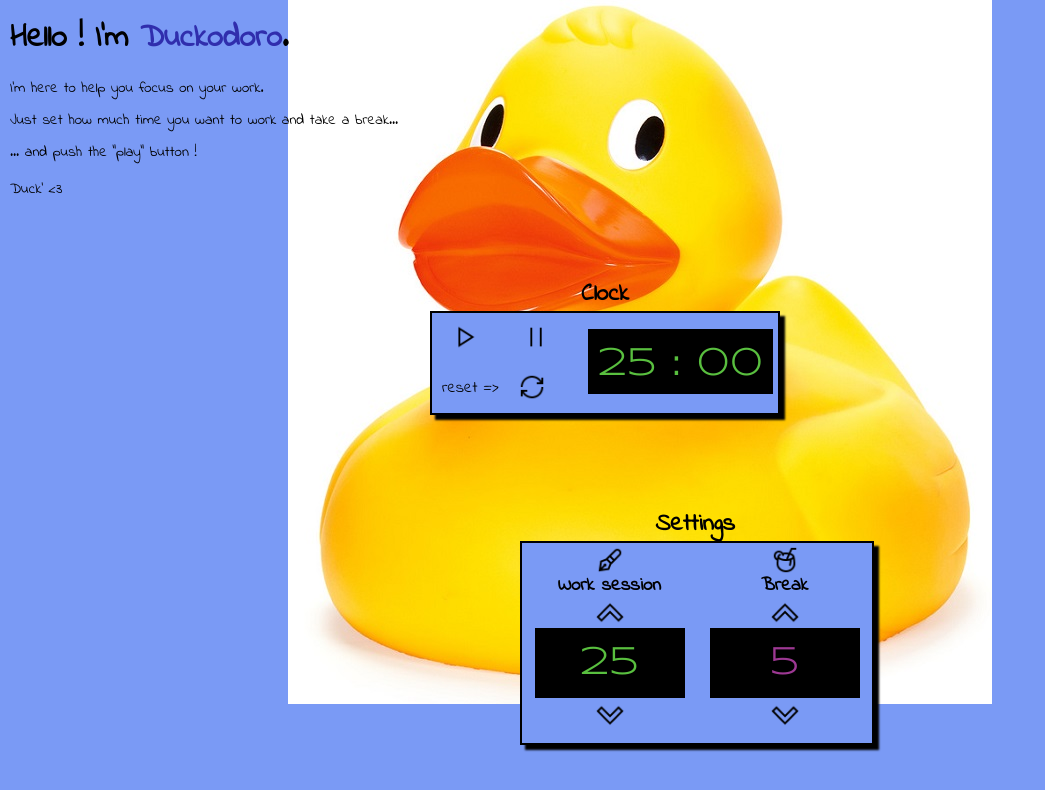
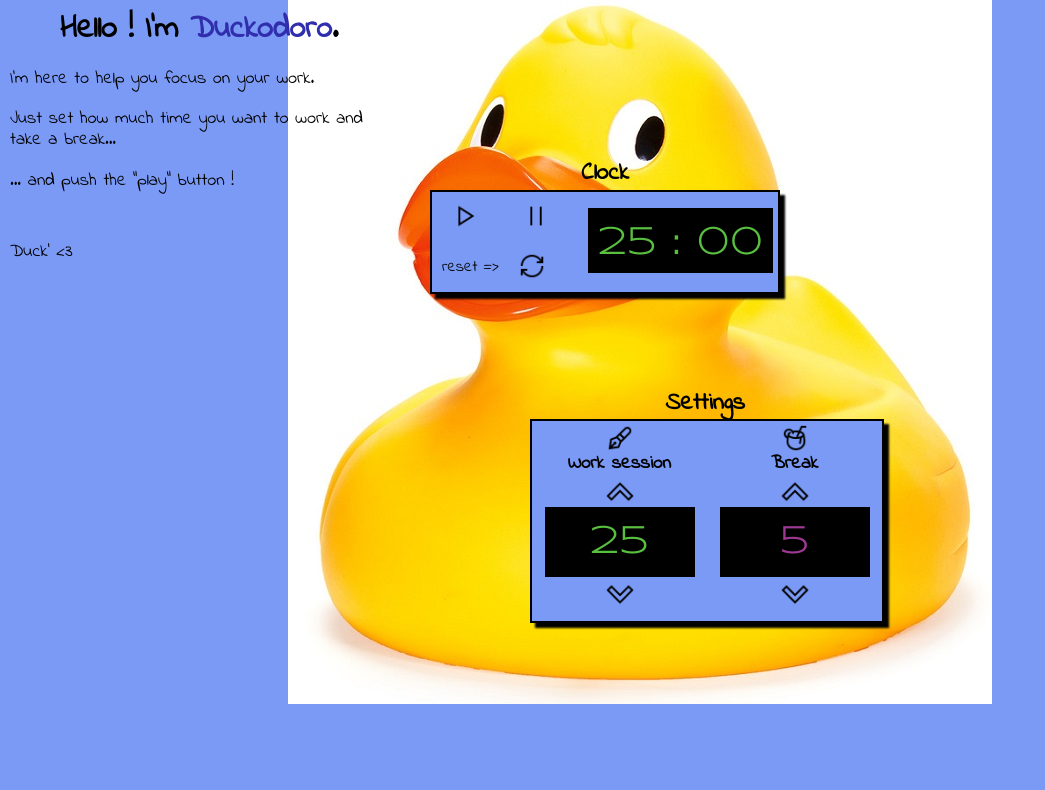
Before and after one commit to denispasin/pomodoro_system, a plain HTML site: page index.html in a window 1280 px wide. Shown: the whole page, without its empty margins (0-1045 px from the left). Drawn offline with nearby package versions, Linux system fonts and the light colour scheme.

Commit message:
fixed positionning

```diff
--- a/index.html
+++ b/index.html
@@ -9,7 +9,6 @@
    <title>My Super Pomodoro</title>
 </head>
 <body>
-
     <div class="presentation">
       <h1>Hello ! I'm <a href="https://en.wikipedia.org/wiki/Pomodoro_Technique">Duckodoro</a>.</h1>
       <p>I'm here to help you focus on your work.</p>
@@ -18,7 +17,8 @@
       <p>   </p>
       <p>Duck' <3</p>
     </div>
-    <div class=clock_board>
+    <div class="duck">
+      <div class=clock_board>
       <h2>Clock</h2>
       <div class="clock_main">
         <div class="clock_buttons">
@@ -58,6 +58,7 @@
         </div>
       </div>
     </div>
+  </div>
 
   <script src="https://code.jquery.com/jquery-3.1.1.min.js" integrity="sha256-hVVnYaiADRTO2PzUGmuLJr8BLUSjGIZsDYGmIJLv2b8=" crossorigin="anonymous"></script>
   <script src="script.js"></script>
--- a/main.css
+++ b/main.css
@@ -1,6 +1,17 @@
 body {
     background: #7A9AF5 url(images/duck21.jpg) top center no-repeat;
     position: absolute;
+}
+
+.presentation {
+  float: left;
+  width: 400px;
+  left: 10px;
+}
+.duck {
+  float:right;
+  width: 800px;
+  height: 600px;
 }
 
 h1, h2, h3, p {
@@ -28,8 +39,12 @@ span {
 }
 
 .presentation p {
-  margin-top: 10px;
-  font-size: 15px;
+    margin: 20px 0 10px 40px;
+    font-size: 18px;
+    margin-left: 10px;
+}
+.presentation h1 {
+  margin: 3% 15%;
 }
 .presentation a {
   text-decoration: none;
@@ -39,14 +54,7 @@ span {
   color: #BD6B0E;
 }
 .presentation p:last-of-type {
-  margin-top: 20px;
-}
-
-.presentation {
-  position: relative;
-  width: 400px;
-  height: 200px;
-  left: 10px;
+  margin-top: 50px;
 }
 
 .play, .pause, .reset {
@@ -58,8 +66,8 @@ span {
   width: 350px;
   height: 150px;
   position: relative;
-  top: 40px;
-  left : 430px;
+  top: 140px;
+  left : 30px;
 }
 
 .clock_main {
@@ -111,8 +119,8 @@ span {
     width: 350px;
     height: 235px;
     position: relative;
-    top: 100px;
-    left: 520px;
+    top: 200px;
+    left: 130px;
 }
 
 .timers {
```
